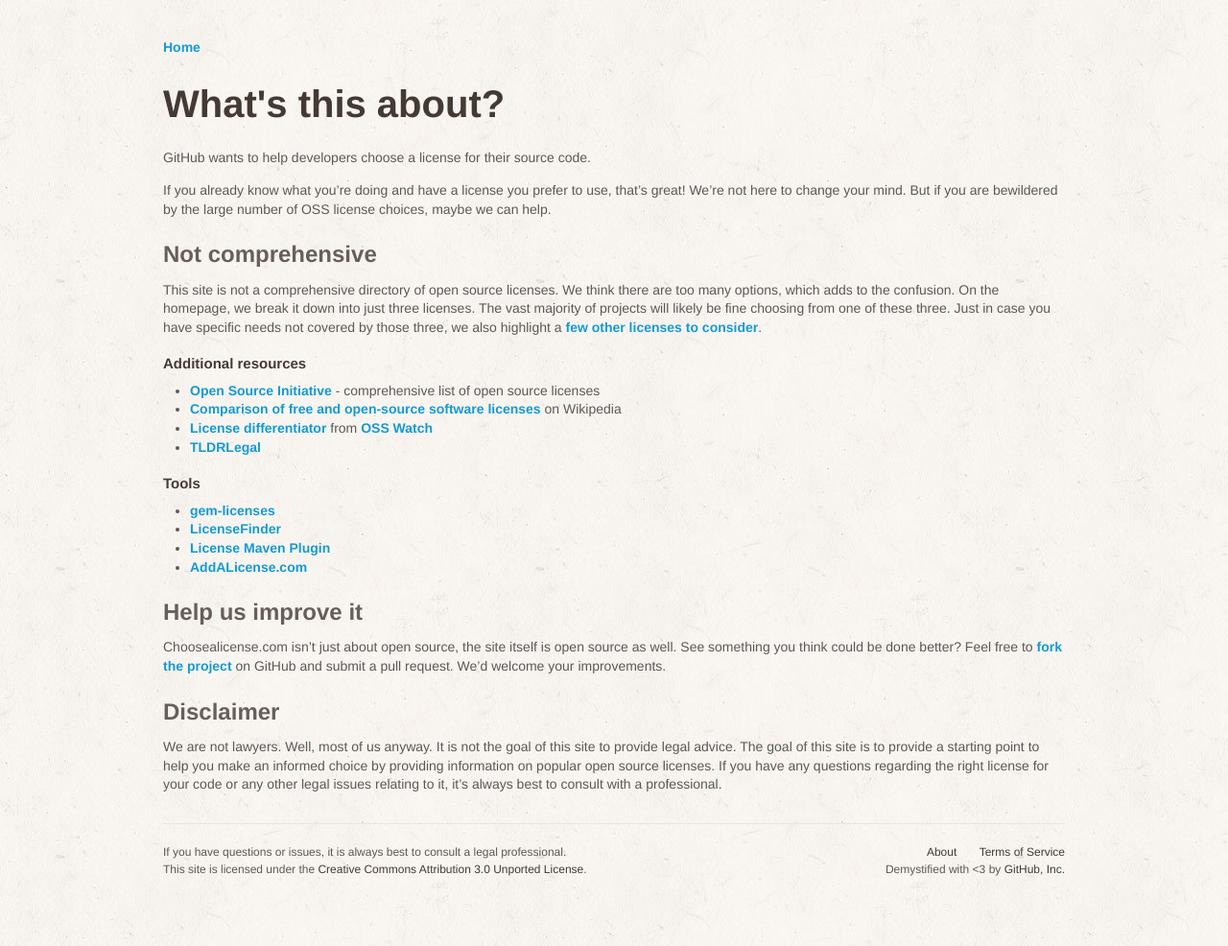
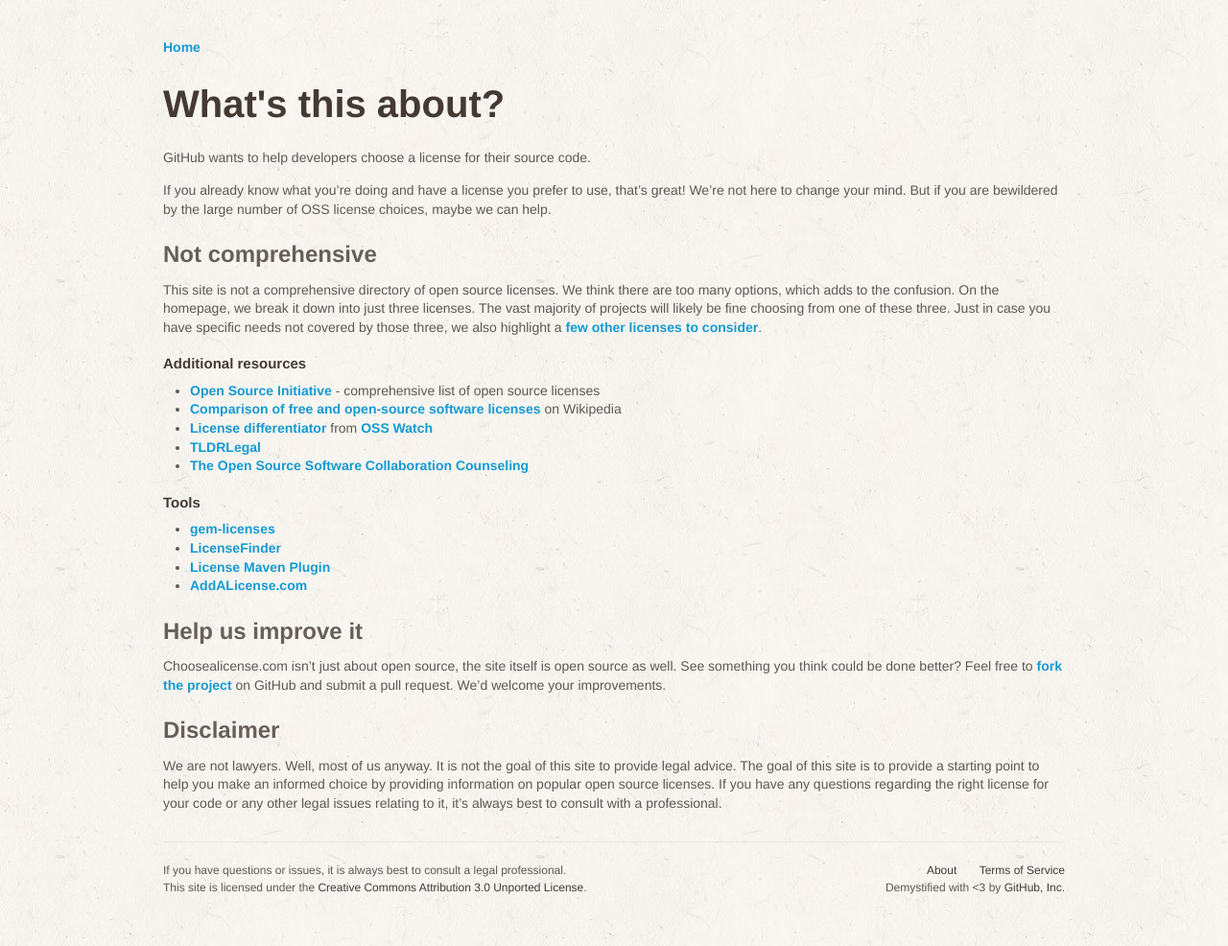
Before and after one commit to github/choosealicense.com, a Jekyll site: the page built from about.md, in a window 1280 px wide. Shown: the whole page at 96% size. Built offline with Jekyll 4.4.1, drawn with Linux system fonts in a browser that asks for light colours; some web fonts are replaced.

Commit message:
Add link to the Open Source Software Collaboration Counseling

```diff
--- a/about.md
+++ b/about.md
@@ -19,6 +19,7 @@
 * [Comparison of free and open-source software licenses](http://en.wikipedia.org/wiki/Comparison_of_free_and_open-source_software_licenses) on Wikipedia
 * [License differentiator](http://www.oss-watch.ac.uk/apps/licdiff/) from [OSS Watch](http://www.oss-watch.ac.uk/)
 * [TLDRLegal](http://www.tldrlegal.com/)
+* [The Open Source Software Collaboration Counseling](http://www.osscc.net/)
 {: .bullets}
 
 ### Tools
```
